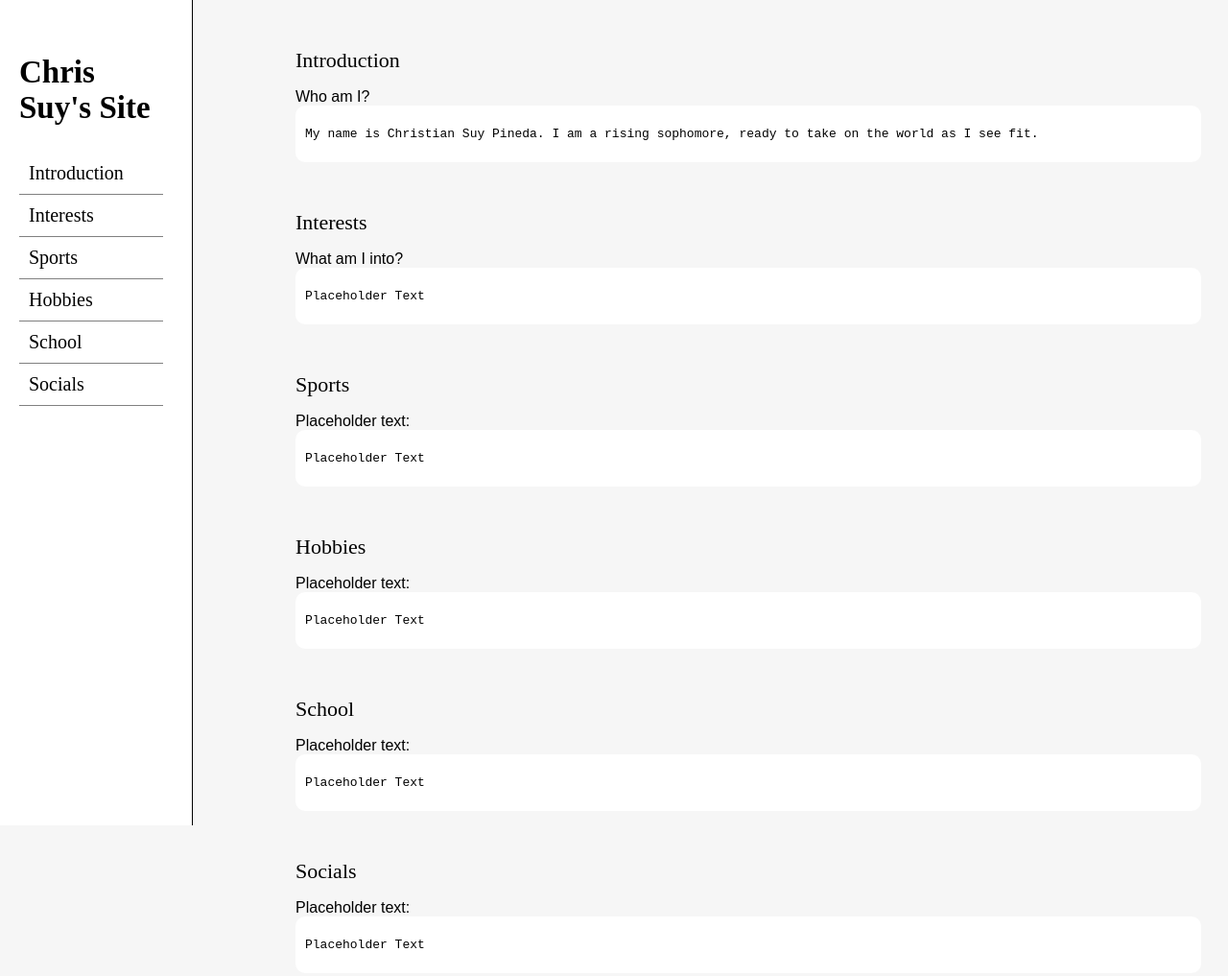
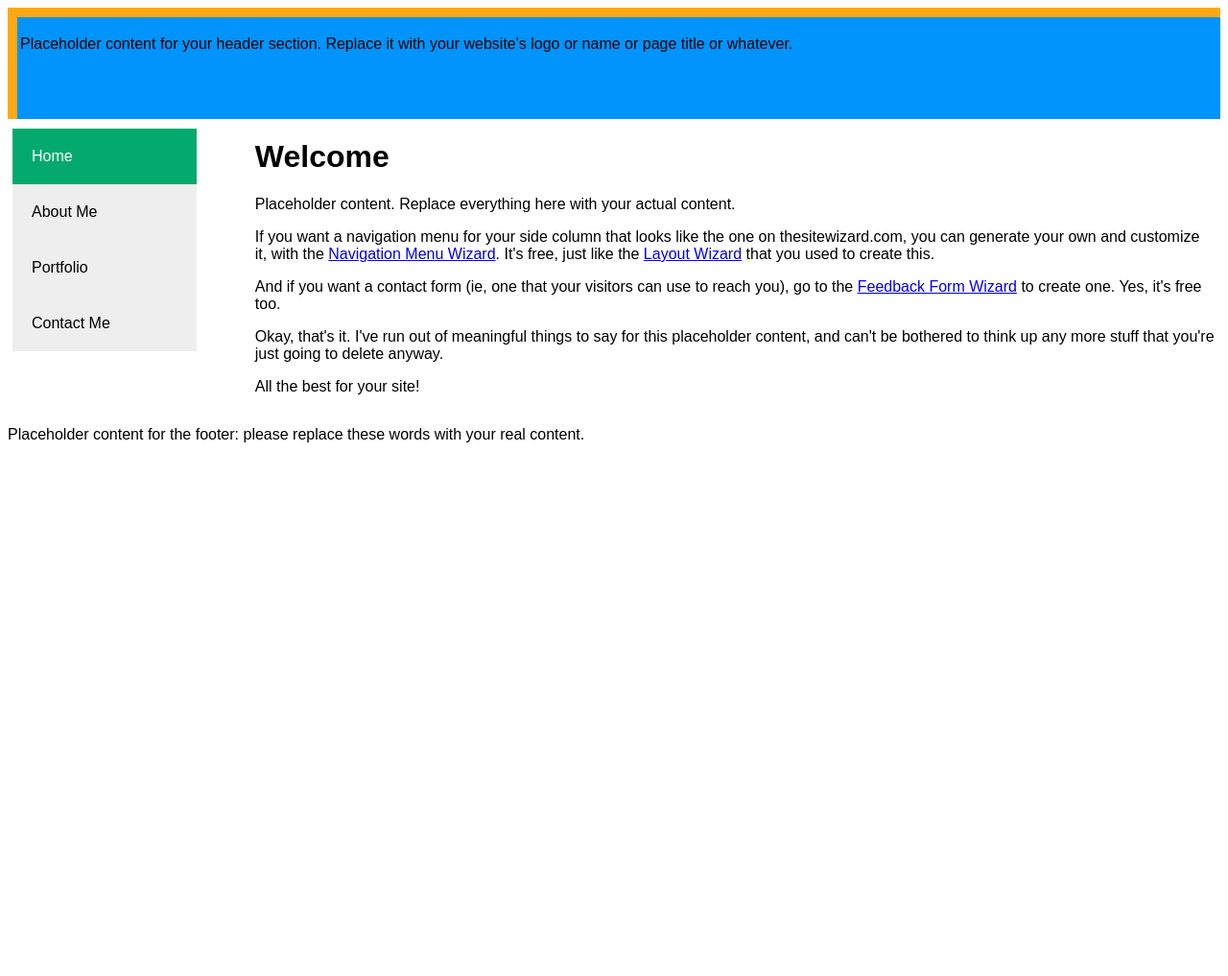
Before and after one commit to Just-Whiz/f2iipsite, a plain HTML site: page index.html in a window 1280 px wide. Shown: the whole page at 96% size. After the commit the page ends 800 px from the top, so only its background shows below. Drawn offline with Linux system fonts and the light colour scheme.

Commit message:
Tuesday morning changes

```diff
--- a/index.html
+++ b/index.html
@@ -1,71 +1,60 @@
 <!DOCTYPE html>
 <html lang="en">
   <head>
-    <meta charset="UTF-8">
-    <meta name="viewport" content="width=device-width, initial-scale=1.0">
     <title>Chris Suy's Website</title>
-    <link rel="stylesheet" href="styles.css">
-    </head>
-    <body>
-      <!--Navbar with all of the buttons-->
-      <nav id="navbar">
-        <header class="navbar-header">
-          <!--The h1 tag here is overflowing. In my CSS, i have hte overflow set to hidden as a temporary fix for now.-->
-          <h1>Chris Suy's Site</h1>
-          </header>
-            <a href="#Introduction" class="nav-link">Introduction</a>
-            <a href="#Interests" class="nav-link"><span class="important">Interests</span></a>
-            <a href="#Sports" class="nav-link"><span class="important">Sports</span></a>
-            <a href="#Hobbies" class="nav-link"><span class="important">Hobbies</span></a>
-            <a href="#School" class="nav-link"><span class="important">School</span></a>
-            <a href="#Socials" class="nav-link"><span class="important">Socials</span></a>
-            </nav>
-            <main class="main-doc">
-              <section class="main-section" id="Introduction">
-                <header class="Introduction">Introduction</header>
-                <p>
-                  Who am I?
-                  <br>
-                    <code>My name is Christian Suy Pineda. I am a rising sophomore, ready to take on the world as I see fit.</code>
-                </p>
-              </section>
-              <section class="main-section" id="Interests">
-                <header class="Interests">Interests</header>
-                <p>
-                  What am I into?
-                  <br>
-                    <code>Placeholder Text</code>
-                    </p>
-                </section>
-                <section class="main-section" id="Sports">
-                <header class="Sports">Sports</header>
-                <p>
-                  Placeholder text:
-                  <br>
-                    <code>Placeholder Text</code>
-                    </p>
-                </section>
-                <section class="main-section" id="Hobbies">
-                <header class="Hobbies">Hobbies</header>
-                <p>
-                  Placeholder text:
-                  <br>
-                    <code>Placeholder Text</code>
-                    </p>
-                </section>
-                <section class="main-section" id="School">
-                <header class="School">School</header>
-                <p>
-                  Placeholder text:
-                  <br>
-                    <code>Placeholder Text</code>
-                    </p>
-                </section>
-                <section class="main-section" id="Socials">
-                <header class="Socials">Socials</header>
-                <p>
-                  Placeholder text:
-                  <br>
-                    <code>Placeholder Text</code>
-                    </p>
-                  </section>
+    <meta http-equiv="Content-type" content="text/html;charset=UTF-8">
+    <meta http-equiv="Content-Style-Type" content="text/css">
+    <meta name="viewport" content="width=device-width, initial-scale=1">
+    <link rel="stylesheet" type="text/css" media="all" href="styles.css">
+  </head>
+  <body>
+    <div id="tswcontainer">
+      <header>
+        <!-- start of header section: insert your logo, etc, here -->
+        <p> Placeholder content for your header section. Replace it with your
+          website's logo or name or page title or whatever. </p>
+        <!-- end of header section: insert your logo, etc, above this line --></header>
+      <div id="tswcontent">
+        <div id="tswcontproper">
+          <!-- start of content column: insert your content here -->
+          <h1>Welcome</h1>
+          <p> Placeholder content. Replace everything here with your actual
+            content. </p>
+          <p> If you want a navigation menu for your side column that looks like
+            the one on thesitewizard.com, you can generate your own and
+            customize it, with the <a href="https://www.thesitewizard.com/wizards/css-menu-buttons.shtml">Navigation
+              Menu Wizard</a>. It's free, just like the <a href="https://www.thesitewizard.com/wizards/layout.shtml">Layout
+              Wizard</a> that you used to create this. </p>
+          <p> And if you want a contact form (ie, one that your visitors can use
+            to reach you), go to the <a href="https://www.thesitewizard.com/wizards/feedbackform.shtml">Feedback
+              Form Wizard</a> to create one. Yes, it's free too. </p>
+          <p> Okay, that's it. I've run out of meaningful things to say for this
+            placeholder content, and can't be bothered to think up any more
+            stuff that you're just going to delete anyway. </p>
+          <p> All the best for your site! </p>
+          <!-- end of content column: put your content above this line --> </div>
+      </div>
+      <div id="tswsidecol">
+        <div id="tswsideproper">
+          <!-- start of side column: insert your navigation menu, etc, here -->
+          <div class="vertical-menu">
+            <a href="#" class="active">Home</a>
+            <a href="#">About Me</a>
+            <a href="#">Portfolio</a>
+            <a href="#">Contact Me</a>
+          </div>
+
+          <!-- end of side column: put your navigation menu, etc, above this line -->
+        </div>
+      </div>
+      <div style="clear: both;"></div>
+      <div id="tswfooter">
+        <!-- start of footer section: insert your copyright notice, etc, here -->
+        <p> Placeholder content for the footer: please replace these words with
+          your real content. </p>
+        <!-- end of footer section: insert your copyright notice, etc, above this line -->
+      </div>
+    </div>
+
+  </body>
+</html>
--- a/styles.css
+++ b/styles.css
@@ -1,83 +1,87 @@
-@media (prefers-reduced-motion: no-preference) {
-  * {
-    scroll-behavior: smooth;
-  }
+html {
+	background-color: white;
+}
+body {
+	font-family: Arial, Helvetica, sans-serif ;
 }
 
-body {
-  background-color: #f6f6f6;
+header {
+	background-color: #0094FC;
+	border-top: #ffa814 solid 10px;
+	border-left: #ffa814 solid 10px;
+	padding: 3px;
+	height: 100px;
 }
 
-#navbar {
-  position: fixed;
-  top: 0;
-  left: 0;
-  padding: 30px;
-  width: 500px;
-  height: 100vh;
-  background-color: white;
-  border-right: 1px solid black;
-  padding-left: 20px;
-  padding-right: -20px;
-  overflow: hidden;
+.vertical-menu {
+	width: 12em;
+	display: inline-block;
 }
 
-.nav-link {
-  font-size: 20px;
-  display: flex;
-  flex-direction: column;
+.vertical-menu a {
+	background-color: #eee;
+	color: black;
+	display: block;
+	padding: 1.25em;
+	text-decoration: none;
 }
 
-.nav-link {
-  text-decoration: none;
-  color: black;
-  border-bottom: 1px solid grey;
-  padding: 10px;
+.vertical-menu a:hover {
+	background-color: #ccc;
 }
 
-.nav-link:hover {
-  background-color: #ccc;
-  font-weight: 700;
+.vertical-menu a.active {
+	background-color: #04AA6D;
+	color: white;
 }
 
-.main-doc {
-  margin-left: 300px;
-  margin-right: 20px;
+img {
+	max-width: 100% ;
+	width: auto ;
+	height: auto ;
 }
-
-@media(max-width: 2600px) {
-  #navbar {
-    width: 150px;
-  }
-  header {
-    font-size: 22px
-  }
-  #main-doc {
-    margin-left: 250px;
-  }
+input, select, button, textarea {
+	max-width: 100% ;
 }
-
-.main-section {
-  margin: 50px 0px;
+meter, progress, output {
+	max-width: 100% ;
 }
-
-code {
-  display: block;
-  text-align: left;
-  white-space: pre;
-  position: relative;
-  background-color: white;
-  border-radius: 10px;
-  line-height: 3;
-  padding: 10px;
+div#tswsidecol {
+	padding-top: 10px;
+	float: right ;
+	width: 20% ;
+	color: #000 ;
+	background-color: #fff ;
 }
-
-p {
-  line-fheight: 1.5rem;
-  font-family: Arial, Helvitica, sans-serif;
+div#tswcontent {
+	float: right ;
+	width: 80% ;
+	color: #000 ;
+	background-color: #fff ;
 }
+@media only screen and (max-width: 629px) {
+	div#tswsidecol {
+		float: none ;
+		width: 100% ;
+	}
+	div#tswcontent {
+		float: none ;
+		width: 100% ;
+	}
 }
-.important {
-  font-style: bold;
-  font-size: 25px;
+div#tswcontproper {
+	padding-left: 5px ;
+	padding-right: 5px ;
 }
+div#tswcontainer {
+	color: inherit ;
+	background-color: #fff ;
+}
+div#tswsideproper, div#tswothersideproper {
+	padding-left: 5px ;
+	padding-right: 5px ;
+}
+div#tswfooter {
+	color: #000 ;
+	background-color: #fff ;
+}
```
Also changed, not shown: 1 other file.
